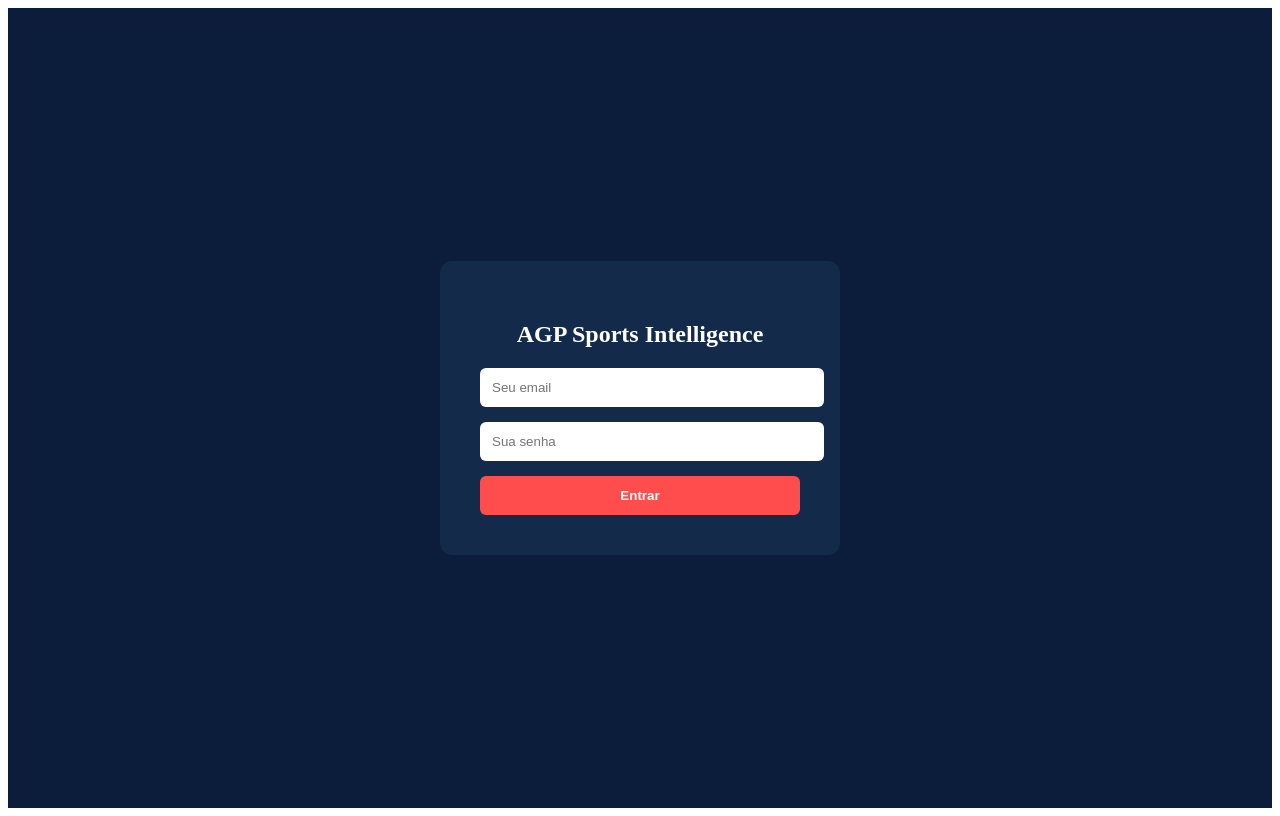
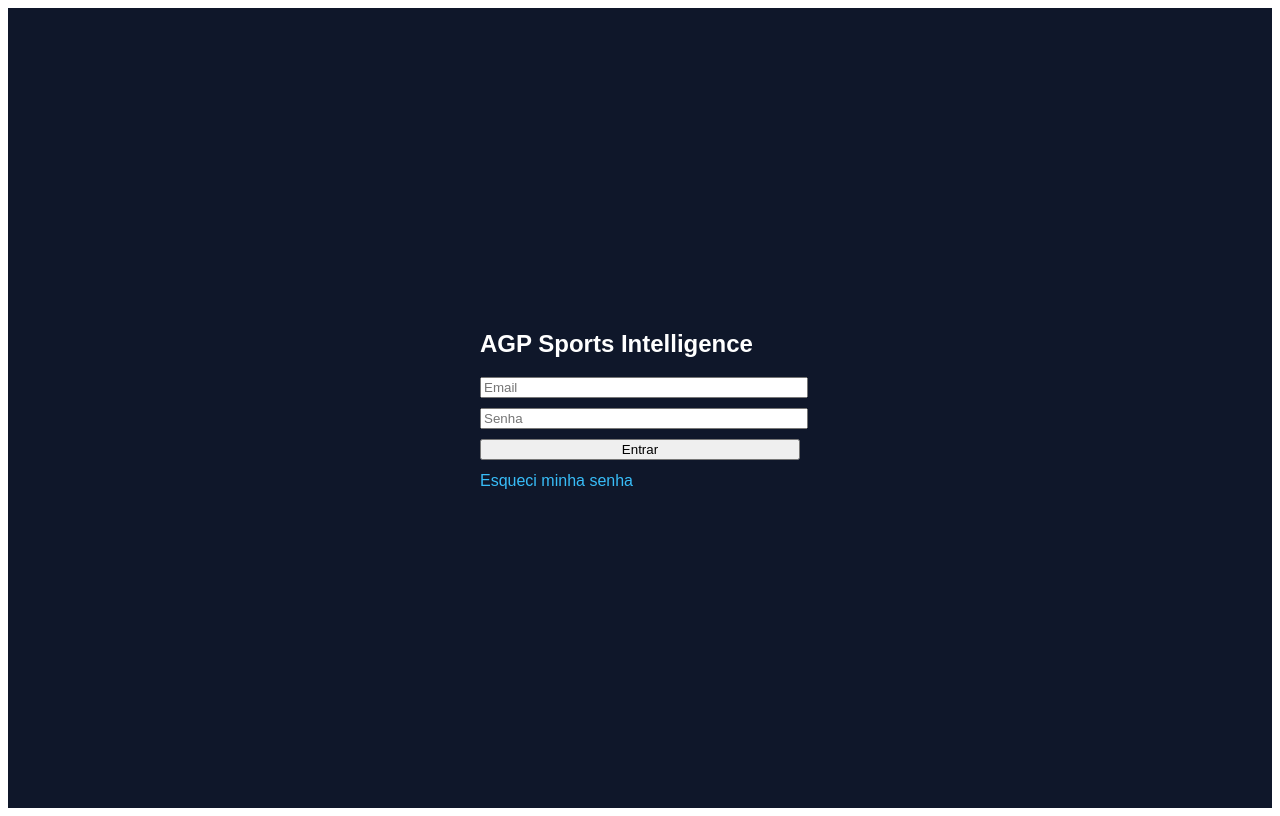
Before and after one commit to cremeni25/agp-frontend, a React (Create React App) app: page / in a window 1280 px wide. Built offline with nearby package versions, Linux system fonts and the light colour scheme.

Commit message:
Update Login.js

```diff
--- a/src/pages/Login.js
+++ b/src/pages/Login.js
@@ -4,99 +4,76 @@ import { supabase } from "../supabaseClient";
 export default function Login() {
   const [email, setEmail] = useState("");
   const [senha, setSenha] = useState("");
-  const [erro, setErro] = useState("");
-  const [loading, setLoading] = useState(false);
+  const [msg, setMsg] = useState("");
 
-  async function fazerLogin(e) {
+  async function entrar(e) {
     e.preventDefault();
-    setErro("");
-    setLoading(true);
 
     const { error } = await supabase.auth.signInWithPassword({
       email,
       password: senha,
     });
 
-    setLoading(false);
+    if (error) setMsg(error.message);
+  }
 
-    if (error) {
-      setErro("Email ou senha inválidos.");
-    } else {
-      window.location.reload();
+  async function resetarSenha() {
+    if (!email) {
+      setMsg("Digite seu email primeiro.");
+      return;
     }
+
+    const { error } = await supabase.auth.resetPasswordForEmail(email, {
+      redirectTo: window.location.origin,
+    });
+
+    if (error) setMsg(error.message);
+    else setMsg("Email de recuperação enviado.");
   }
 
   return (
-    <div style={styles.container}>
-      <form style={styles.card} onSubmit={fazerLogin}>
-        <h2 style={styles.titulo}>AGP Sports Intelligence</h2>
+    <div style={{
+      height: "100vh",
+      display: "flex",
+      justifyContent: "center",
+      alignItems: "center",
+      background: "#0f172a",
+      color: "white",
+      fontFamily: "Arial"
+    }}>
+      <form onSubmit={entrar} style={{ width: 320 }}>
+        <h2>AGP Sports Intelligence</h2>
 
         <input
-          style={styles.input}
-          type="email"
-          placeholder="Seu email"
+          placeholder="Email"
           value={email}
-          onChange={(e) => setEmail(e.target.value)}
-          required
+          onChange={e => setEmail(e.target.value)}
+          style={{ width: "100%", marginBottom: 10 }}
         />
 
         <input
-          style={styles.input}
           type="password"
-          placeholder="Sua senha"
+          placeholder="Senha"
           value={senha}
-          onChange={(e) => setSenha(e.target.value)}
-          required
+          onChange={e => setSenha(e.target.value)}
+          style={{ width: "100%", marginBottom: 10 }}
         />
 
-        <button style={styles.botao} disabled={loading}>
-          {loading ? "Entrando..." : "Entrar"}
-        </button>
+        <button style={{ width: "100%" }}>Entrar</button>
 
-        {erro && <p style={styles.erro}>{erro}</p>}
+        <p
+          onClick={resetarSenha}
+          style={{
+            cursor: "pointer",
+            marginTop: 12,
+            color: "#38bdf8"
+          }}
+        >
+          Esqueci minha senha
+        </p>
+
+        <p style={{ marginTop: 12 }}>{msg}</p>
       </form>
     </div>
   );
 }
-
-const styles = {
-  container: {
-    display: "flex",
-    height: "100vh",
-    alignItems: "center",
-    justifyContent: "center",
-    background: "#0b1d3a",
-  },
-  card: {
-    background: "#132a4a",
-    padding: 40,
-    borderRadius: 12,
-    width: 320,
-    textAlign: "center",
-  },
-  titulo: {
-    color: "#fff",
-    marginBottom: 20,
-  },
-  input: {
-    width: "100%",
-    padding: 12,
-    marginBottom: 15,
-    borderRadius: 6,
-    border: "none",
-  },
-  botao: {
-    width: "100%",
-    padding: 12,
-    background: "#ff4d4d",
-    border: "none",
-    color: "#fff",
-    fontWeight: "bold",
-    borderRadius: 6,
-    cursor: "pointer",
-  },
-  erro: {
-    color: "#ff8080",
-    marginTop: 15,
-  },
-};
```
